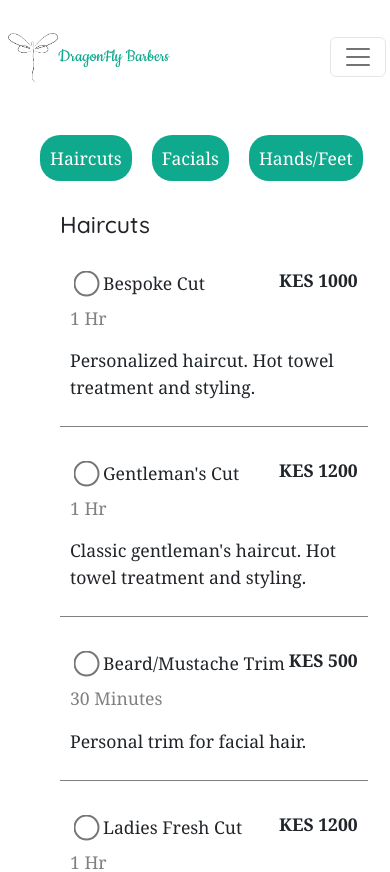
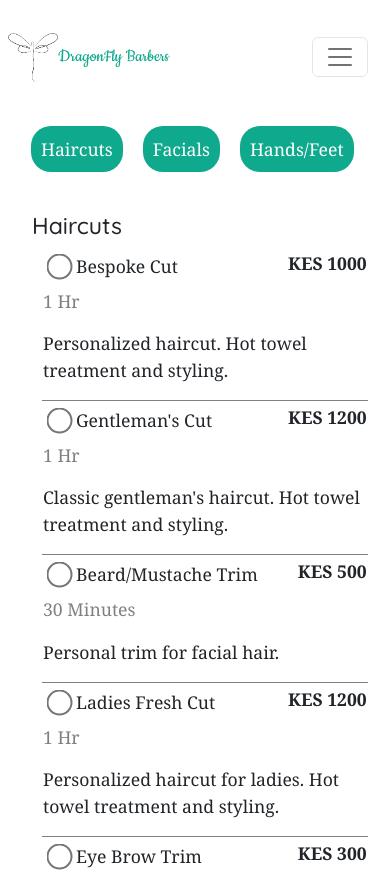
Before and after one commit to waynemorphic/dragonfly-barbershop, a React (Vite) app: page /booking in a window 390 px wide. Shown: the top 872 px of the page. Built offline with nearby package versions, Linux system fonts and the light colour scheme.

Commit message:
media query tweaks

```diff
--- a/src/pages/booking/Booking.css
+++ b/src/pages/booking/Booking.css
@@ -4,7 +4,7 @@
     flex-direction: row;
     margin: 10px;
     padding: 10px;
-    font-family:Cambria, Cochin, Georgia, Times, 'Times New Roman', serif;
+    font-family: Cambria, Cochin, Georgia, Times, 'Times New Roman', serif;
     max-width: 1200px;
     font-size: 1.1rem;
     gap: 10px;
@@ -81,7 +81,7 @@ button:hover {
         display: flex;
         flex-direction: column;
         margin: 10px;
-        padding: 10px;
+        padding: 1px;
     }
 
     .navigation {
@@ -101,5 +101,30 @@ button:hover {
         border-radius: 20px;
     }
 
+    /* headings */
+    .container-alignment h3 {
+        margin-left: 1px;
+        font-family: 'Quicksand', sans-serif;
+        margin-top: 10px;
+    }
+
+    /* labels element */
+    label {
+        margin: 1px;
+        padding: 1px;
+        border-bottom-width: 1px;
+        border-bottom-style: groove;
+        border-bottom-color: gray;
+    }
+
+    /* labels and input elements for sizes: radio & gaps */
+    label input {
+        padding: 0px;
+        margin: 10px;
+        border-radius: 50px;
+        transform: scale(2);
+        margin-bottom: 15px;
+    }
+
 
 }
```
